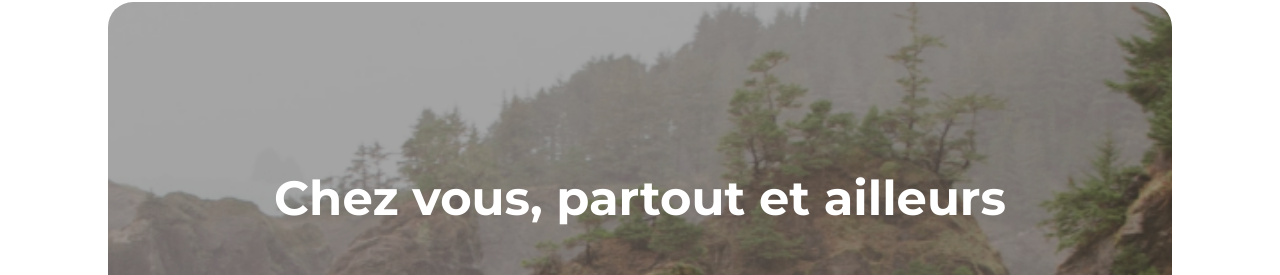
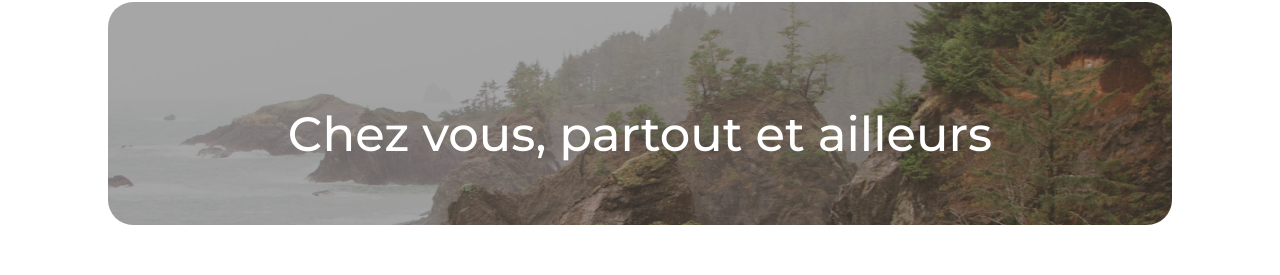
Before and after one commit to AnthoLFB/AnthonyLefebvre_11_09052022, a React (Create React App) app: page / in a window 1280 px wide. Shown: the part 134-409 px from the top of the page. Built offline with nearby package versions, Linux system fonts and the light colour scheme.

Commit message:
Modification de la taille pour que celle-ci corresponde à la maquette

```diff
--- a/src/styles/Banner.css
+++ b/src/styles/Banner.css
@@ -2,7 +2,7 @@
 {
     position: relative;
     width: calc(100% - 200px);
-    height: 350px;
+    height: 223px;
     border-radius: 25px;
     margin: 50px 100px;
     overflow: hidden;
@@ -12,6 +12,7 @@
 {
     width: 100%;
     font-size: 48px;
+    font-weight: 500;
     color: #FFFFFF;
     position: absolute;
     text-align: center;
@@ -21,7 +22,7 @@
 .banner__image
 {
     width: 100%;
-    height: 400px;
+    height: 223px;
     object-fit: cover;
     filter: brightness(65%);
 }
```
